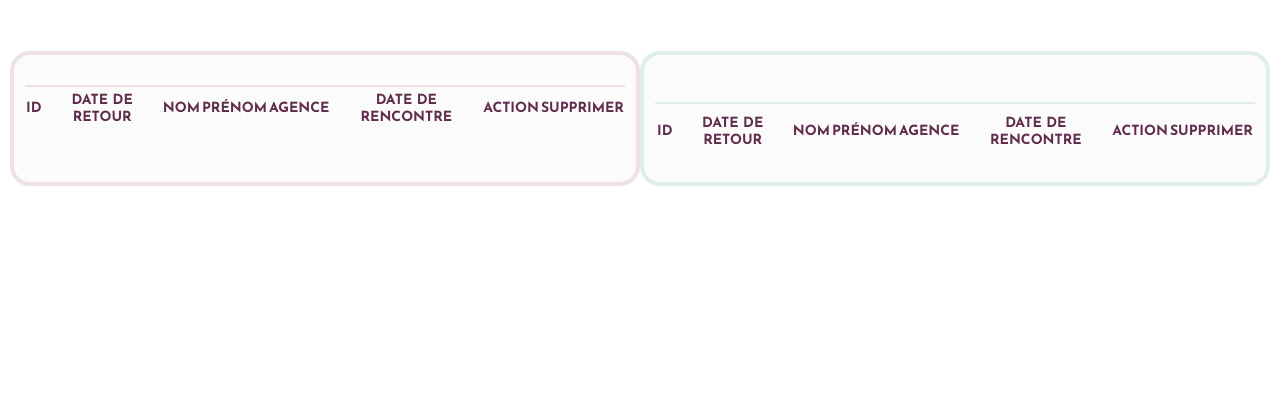
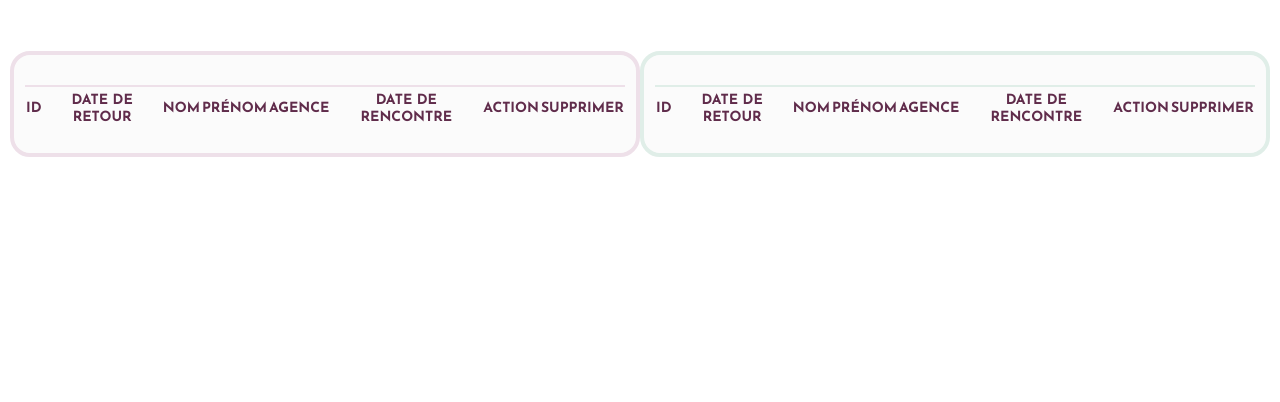
Before and after one commit to Max-Diard/gestmat, a Symfony app: template templates/adherent/index.html.twig in a window 1280 px wide; the page is wider, and only the part inside the window is pictured. Shown: the part 311-713 px from the top of that part. Run offline with Twig, Linux system fonts and the light colour scheme; the template is opened without the code that fills it: most values are stand-ins (such as "Sample title", 1, 10 or a date in 2020); style sheets or scripts are compiled from the project's sources; some libraries are stand-ins or nearby versions.

Commit message:
Gestion card-slected-man

```diff
--- a/src/Controller/AdherentController.php
+++ b/src/Controller/AdherentController.php
@@ -97,6 +97,9 @@ class AdherentController extends AbstractController
                                 if($adherent->getStatusMeet()->getName() != 'En attente'){
                                     $dispo = $this->entityManager->getRepository(AdherentOption::class)->findBy(['type' => 'status_meet', 'name' => 'Disponible']);
                                     $adherent->setStatusMeet($dispo[0]);
+
+                                    $this->entityManager->persist($adherent);
+                                    $this->entityManager->flush();
                                 }
                             }
                             if(!empty($haveMeet)){
--- a/src/Form/AdherentType.php
+++ b/src/Form/AdherentType.php
@@ -109,7 +109,8 @@ class AdherentType extends AbstractType
             ->add('announcement_date_free', DateType::class, [
                 'label' => 'Date d\'annonce gratuite',
                 'required' => false,
-                'format' => 'dd-MM-yyyy'
+                'format' => 'dd-MM-yyyy',
+                'years'=> range(date('Y') -10 , date('Y') + 50)
             ])
             ->add('announcement_newspaper', TextareaType::class, [
                 'label' => 'Annonce Présentation Journal',
@@ -118,7 +119,8 @@ class AdherentType extends AbstractType
             ->add('announcement_date_newspaper', DateType::class, [
                 'label' => 'Date d\'annonce journal',
                 'required' => false,
-                'format' => 'dd-MM-yyyy'
+                'format' => 'dd-MM-yyyy',
+                'years'=> range(date('Y') - 10, date('Y') + 50),
             ])
             ->add('owner', EntityType::class, [
                 'class' => AdherentOption::class,
--- a/templates/adherent/index.html.twig
+++ b/templates/adherent/index.html.twig
@@ -253,19 +253,14 @@
             </div>
         </div>
         <div class="card-selected-man">
-            <table class='table-card-man'>
-                <thead class='thead-adherent'>
-                    <tr>
-                        <td class='thead-card-man-lastname'></td>
-                        <td class='thead-card-man-firstname'></td>
-                        <td class='thead-card-man-years'></td>
-                        <td class='thead-card-man-meet'></td>
-                        <td class='thead-card-man-agence'></td>
-                    </tr>
-                </thead>
-                <tbody>
-                    <tr class='men'>
-                        <td colspan="5">
+            <div class='table-card-man'>
+                <div class='thead-adherent'>
+                    <p class='thead-card-man-lastname'></p>
+                    <p class='thead-card-man-firstname'></p>
+                    <p class='thead-card-man-years'></p>
+                    <p class='thead-card-man-meet'></p>
+                    <p class='thead-card-man-agence'></p>
+                </div>
                 <table class='table-card-man-meet'>
                     <thead class='thead-adherent'>
                         <tr>
@@ -282,10 +277,7 @@
                     <tbody class='man-meeting'>
                     </tbody>
                 </table>
-                        </td>
-                    </tr>
-                </tbody>
-            </table>
+            </div>
         </div>
     </div>
 
--- a/templates/base.html.twig
+++ b/templates/base.html.twig
@@ -43,7 +43,7 @@
                         </div>
                         <div class="">
                             <a href='{{ path('adherent_add') }}'>
-                                                           <svg width="52" height="52" viewBox="0 0 52 52" fill="none" xmlns="http://www.w3.org/2000/svg">
+                               <svg width="52" height="52" viewBox="0 0 52 52" fill="none" xmlns="http://www.w3.org/2000/svg">
                                 <circle cx="26" cy="26" r="25" stroke="#A00055" stroke-width="2"/>
                                 <path fill-rule="evenodd" clip-rule="evenodd" d="M23.0613 26.2396C25.1817 26.2396 26.8946 26.721 28.5843 27.7641C24.7571 30.9122 26.6713 37.3957 29.2034 38.2595L12.1958 38.2449C12.1334 37.9053 12.1334 37.5364 12.1334 37.1681C12.1334 31.1202 17.0146 26.2396 23.0613 26.2396ZM23.0613 13.8666C25.8577 13.8666 28.1598 16.1375 28.1598 18.9651C28.1598 21.7566 25.8577 24.0586 23.0613 24.0586C20.2399 24.0586 17.9672 21.7566 17.9672 18.9651C17.9672 16.1381 20.2399 13.8666 23.0613 13.8666Z" fill="#A00055"/>
                                 <path fill-rule="evenodd" clip-rule="evenodd" d="M34.1165 26.5143C37.5234 26.5143 40.2855 29.2789 40.2855 32.6852C40.2855 36.0628 37.5234 38.8267 34.1165 38.8267C30.7383 38.8267 27.9768 36.0628 27.9768 32.6852C27.9768 29.2789 30.7377 26.5143 34.1165 26.5143ZM33.3775 36.8923H34.8524V33.3924H38.323V31.9181H34.8524V28.4494H33.3775V31.9181H29.91V33.3924H33.3775V36.8923Z" fill="#A00055"/>
```
Also changed, not shown: templates/adherent/singleAdherent.html.twig (+8 -1 lines). Lines whose indentation alone changed are shown as unchanged.
